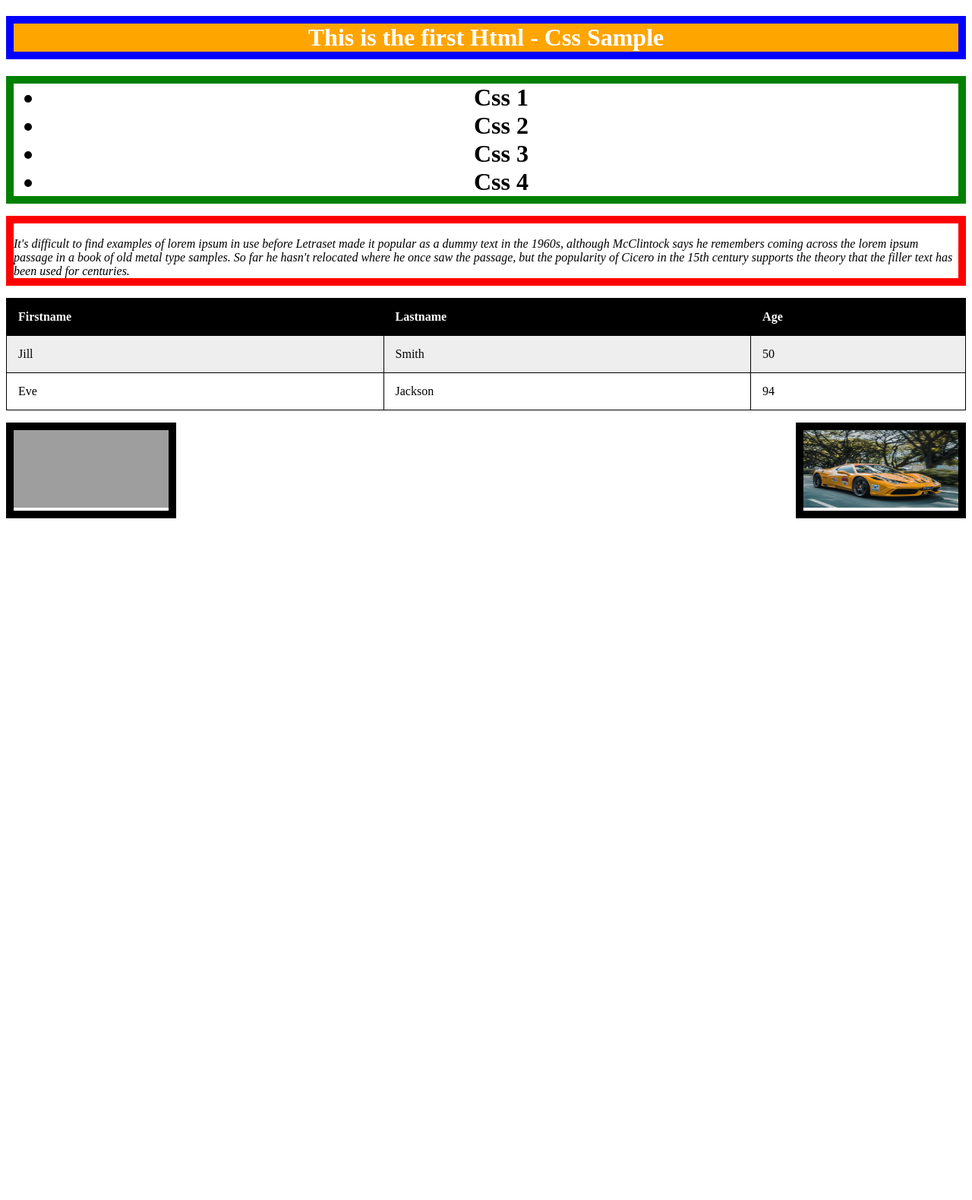
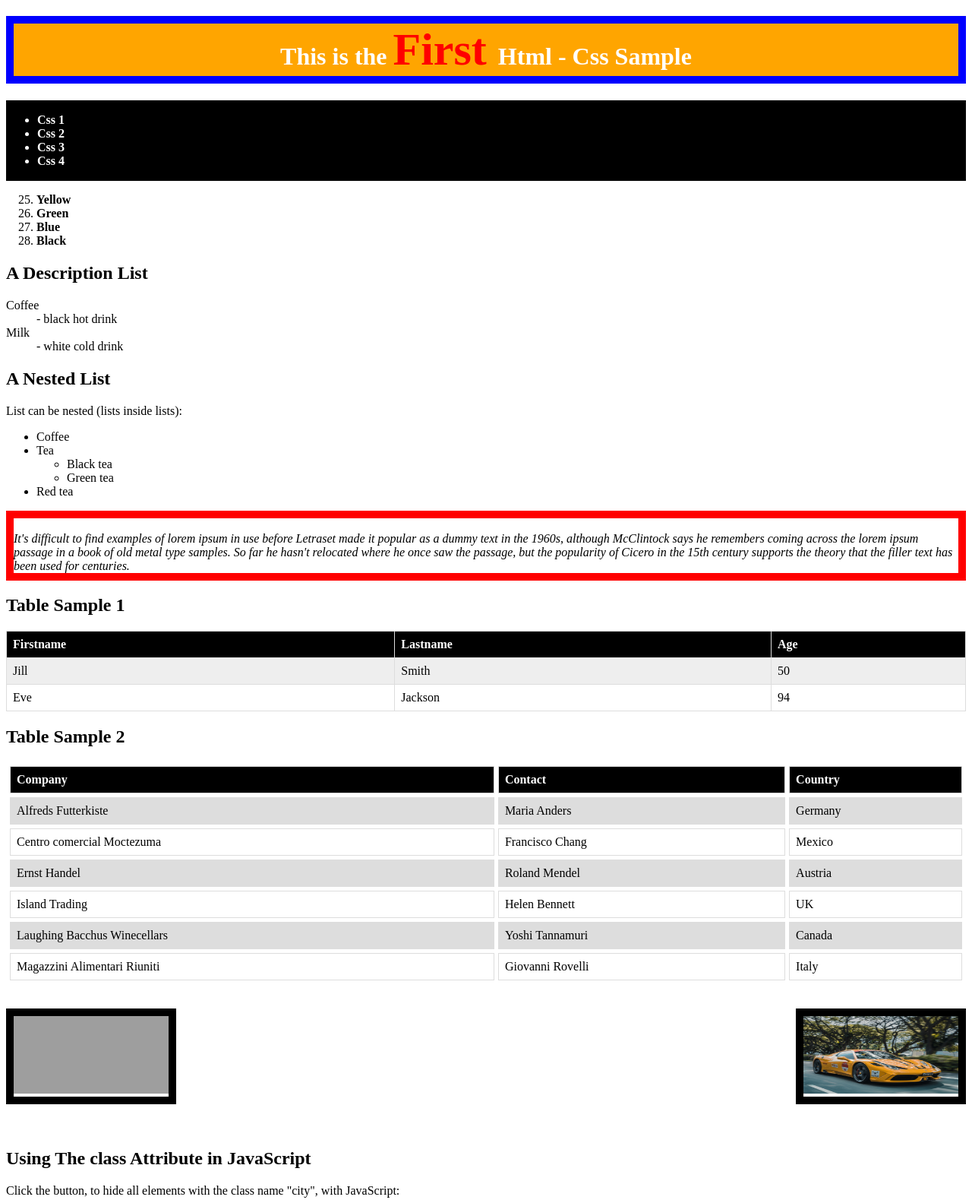
Before and after one commit to alperece/Html-Css-Basics, a plain HTML site: page HTML-CSS/html-css.html in a window 1280 px wide. Shown: the top 1579 px of the page at 76% size. Before the commit the page ends 800 px from the top, so only its background shows below. Drawn offline with Linux system fonts and the light colour scheme; grey boxes are pictures that could not be loaded.

Commit message:
html-js 2

```diff
--- a/HTML-CSS/html-css.html
+++ b/HTML-CSS/html-css.html
@@ -4,35 +4,49 @@
     <meta charset="UTF-8" />
     <title>HTML - CSS Sample Html</title>
     <style>
-        table {
+.city {
+  background-color: tomato;
+  color: white;
+  padding: 10px;
+}
+        table#t01  {
             width: 100%;
         }
-
-        table,
-        th,
-        td {
+        table#t01 ,
+        th,td {
             border: 1px solid black;
             border-collapse: collapse;
         }
-
-        th,
-        td {
+        th,td {
             padding: 15px;
             text-align: left;
         }
-
         table#t01 tr:nth-child(even) {
             background-color: #eee;
         }
-
         table#t01 tr:nth-child(odd) {
             background-color: #fff;
         }
-
         table#t01 th {
             background-color: black;
             color: white;
         }
+
+        table#t02 {
+          font-family: 'Times New Roman', Times, serif;
+          border-collapse: separate;
+          width: 100%;
+          border-spacing: 5px;
+        }
+        td, th {
+          border:1px solid #dddddd;
+          text-align: left;
+          padding:8px;
+        }
+        tr:nth-child(even) {
+          background-color: #dddddd;
+        }
+
     </style>
   </head>
 
@@ -40,16 +54,50 @@
     <h1
       style="border:10px solid blue; text-align: center;color: white; background-color: orange"
     >
-      This is the first Html - Css Sample
+      This is the <span style="color:red; font-size: 60px"> First </span> Html - Css Sample
     </h1>
 
-    <ul style="border:10px solid green;">
-      <li style="text-align:center; font-size: 200%"><b>Css 1</b></li>
-      <li style="text-align:center; font-size: 200%"><b>Css 2</b></li>
-      <li style="text-align:center; font-size: 200%"><b>Css 3</b></li>
-      <li style="text-align:center; font-size: 200%"><b>Css 4</b></li>
+
+  <div style="background-color:black;color:white;padding:1px;">
+    <ul style="list-style-type: disc;">
+      <li><b>Css 1</b></li>
+      <li><b>Css 2</b></li>
+      <li><b>Css 3</b></li>
+      <li><b>Css 4</b></li>
     </ul>
+  </div>
+    <div>
+    <ol type="1" start="25">
+      <li><b>Yellow</b></li>
+      <li><b>Green</b></li>
+      <li><b>Blue</b></li>
+      <li><b>Black</b></li>
+    </ol>
+    <h2>A Description List</h2>
+    </div>
+<div>
+    <dl>
+      <dt>Coffee</dt>
+      <dd>- black hot drink</dd>
+      <dt>Milk</dt>
+      <dd>- white cold drink</dd>
+    </dl>
+</div>
+<div>
+    <h2>A Nested List</h2>
+    <p>List can be nested (lists inside lists):</p>
 
+    <ul>
+      <li>Coffee</li>
+      <li>Tea
+        <ul>
+          <li>Black tea</li>
+          <li>Green tea</li>
+        </ul>
+      </li>
+      <li>Red tea</li>
+
+</div>
     <p style="border:10px solid red">
       <i>
         <em>
@@ -63,6 +111,7 @@
       </i>
     </p>
 
+    <h2>Table Sample 1</h2>
         <table id="t01">
         <tr>
             <th>Firstname</th>
@@ -80,12 +129,85 @@
             <td>94</td>
         </tr>
         </table>
-
-
+<div>
+        <h2>Table Sample 2</h2>
+        <table id="t02">
+          <tr style="background-color:black; color:white">
+            <th>Company</th>
+            <th>Contact</th>
+            <th>Country</th>
+          </tr>
+          <tr>
+            <td>Alfreds Futterkiste</td>
+            <td>Maria Anders</td>
+            <td>Germany</td>
+          </tr>
+          <tr>
+            <td>Centro comercial Moctezuma</td>
+            <td>Francisco Chang</td>
+            <td>Mexico</td>
+          </tr>
+          <tr>
+            <td>Ernst Handel</td>
+            <td>Roland Mendel</td>
+            <td>Austria</td>
+          </tr>
+          <tr>
+            <td>Island Trading</td>
+            <td>Helen Bennett</td>
+            <td>UK</td>
+          </tr>
+          <tr>
+            <td>Laughing Bacchus Winecellars</td>
+            <td>Yoshi Tannamuri</td>
+            <td>Canada</td>
+          </tr>
+          <tr>
+            <td>Magazzini Alimentari Riuniti</td>
+            <td>Giovanni Rovelli</td>
+            <td>Italy</td>
+          </tr>
+        </table>
+  </div>
+<div>
     <p style="float:right; border:10px solid black"><img src="../images/car1.jpeg" alt="Picture 1" width="204" height="102"></p>
     <p style="float: left; border:10px solid black"><img src="https://upload.wikimedia.org/wikipedia/commons/f/f9/Phoenicopterus_ruber_in_S%C3%A3o_Paulo_Zoo.jpg" alt="Picture 1" style="width:204px; height:102px;"><p>
+      </div>
+  </body>
+  <br>
+  <body>
+  <div>
+    <br><br><br><br><br><br><br><br><br>
+    <h2>Using The class Attribute in JavaScript</h2>
+    <p>Click the button, to hide all elements with the class name "city", with JavaScript:</p>
 
+    <button onclick="myFunction()">Hide elements</button>
 
+    <h2 class="city">London</h2>
+    <p>London is the capital of England.</p>
+
+    <h2 class="city">Paris</h2>
+    <p>Paris is the capital of France.</p>
+
+    <h2 class="city">Tokyo</h2>
+    <p>Tokyo is the capital of Japan.</p>
+
+    <script>
+      function myFunction() {
+        var x = document.getElementsByClassName("city");
+        for (var i = 0; i < x.length; i++) {
+          x[i].style.display = "none";
+        }
+      }
+    </script>
+  </div>
+  </body>
+  <body>
+
+    <h2>Remove the Iframe Border</h2>
+    <p>To remove the default border of the iframe, use CSS:</p>
+
+    <iframe src="html-css.html" style="border:2px solid red;" height="500px" width="100%"></iframe>
 
   </body>
 </html>
```
Also changed, not shown: HTML-JS/html-js.html (added, +89 -0 lines), HTML-CSS/car1.jpeg (added), HTML-JS/car1.jpeg (added).
